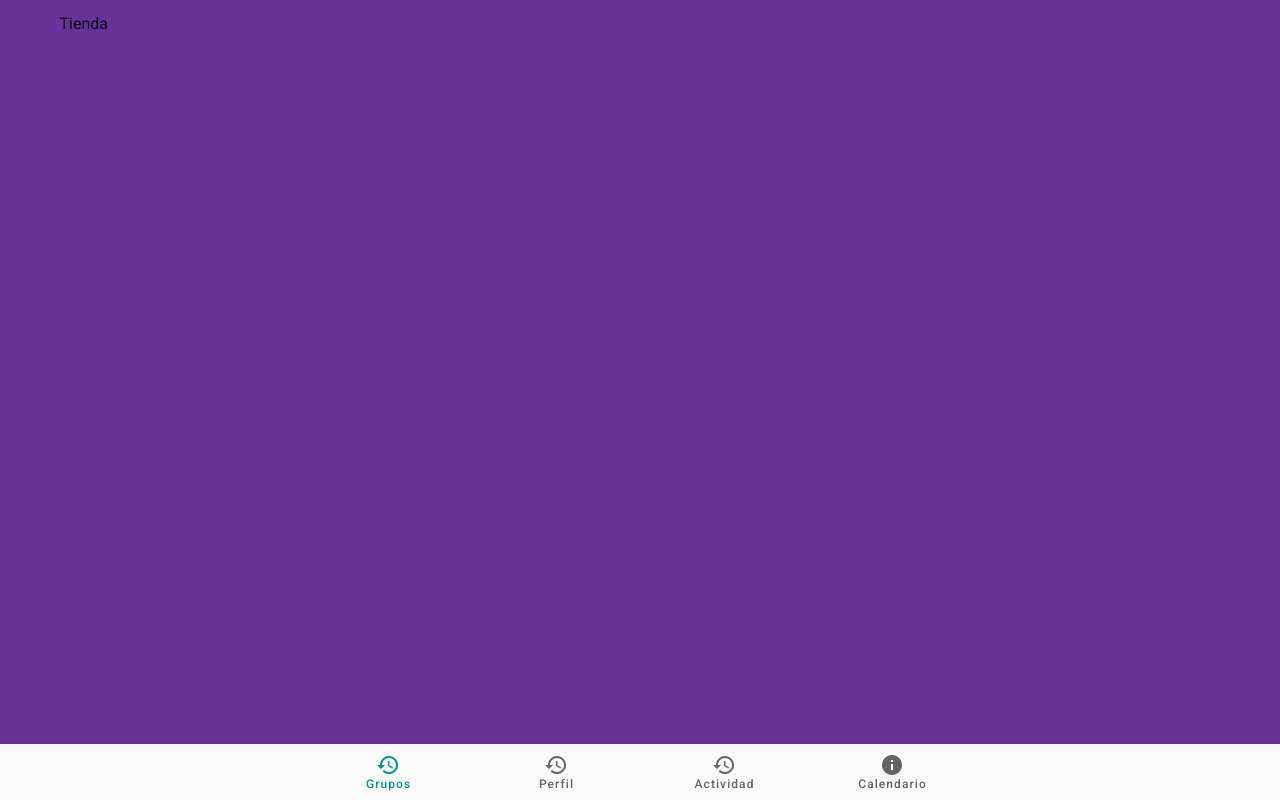
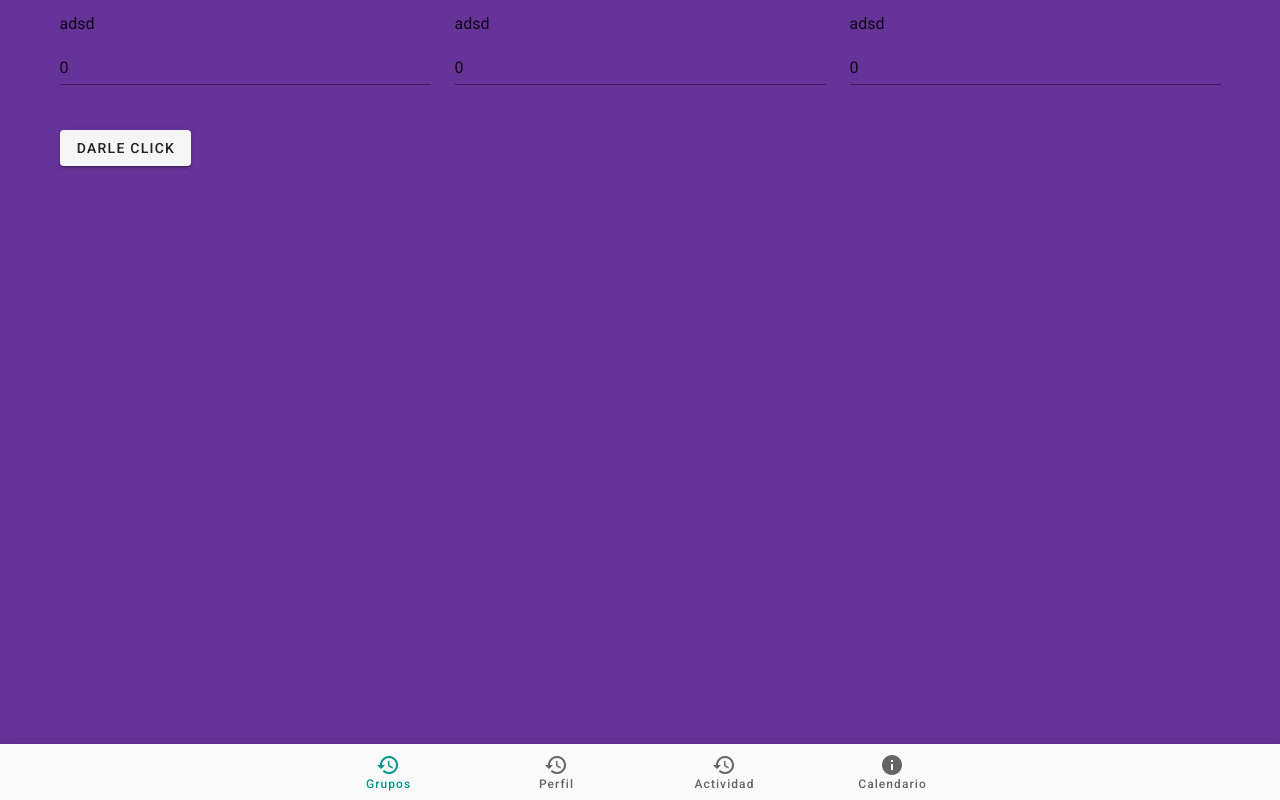
Before and after one commit to Luigii1506/DigiClass, a Nuxt app: page /estudiante in a window 1280 px wide. Built offline with nearby package versions, Linux system fonts and the light colour scheme.

Commit message:
se agrego valores a la tienda

```diff
--- a/components/Tienda.vue
+++ b/components/Tienda.vue
@@ -1,10 +1,35 @@
 <template>
-    <div>Tienda</div>
+    <v-row wrap>
+        <v-col>
+            <div>adsd</div>
+            <v-text-field type="number" v-model.number="objeto1"></v-text-field>
+        </v-col>
+         <v-col>
+            <div>adsd</div>
+            <v-text-field type="number" v-model.number="objeto2"></v-text-field>
+        </v-col>
+         <v-col>
+            <div>adsd</div>
+            <v-text-field type="number" v-model.number="objeto3"></v-text-field>
+        </v-col>
+        <v-col cols="12">
+            <v-btn @click="comparar">Darle click</v-btn>
+        </v-col>
+    </v-row>
 </template>
 
 <script>
 export default {
-
+    data: () => ({
+        objeto1: 0,
+        objeto2: 0,
+        objeto3: 0
+    }),
+    methods: {
+        comparar() {
+            console.log(this.objeto1 + this.objeto2 + this.objeto3)
+        }
+    }
 }
 </script>
 
```
